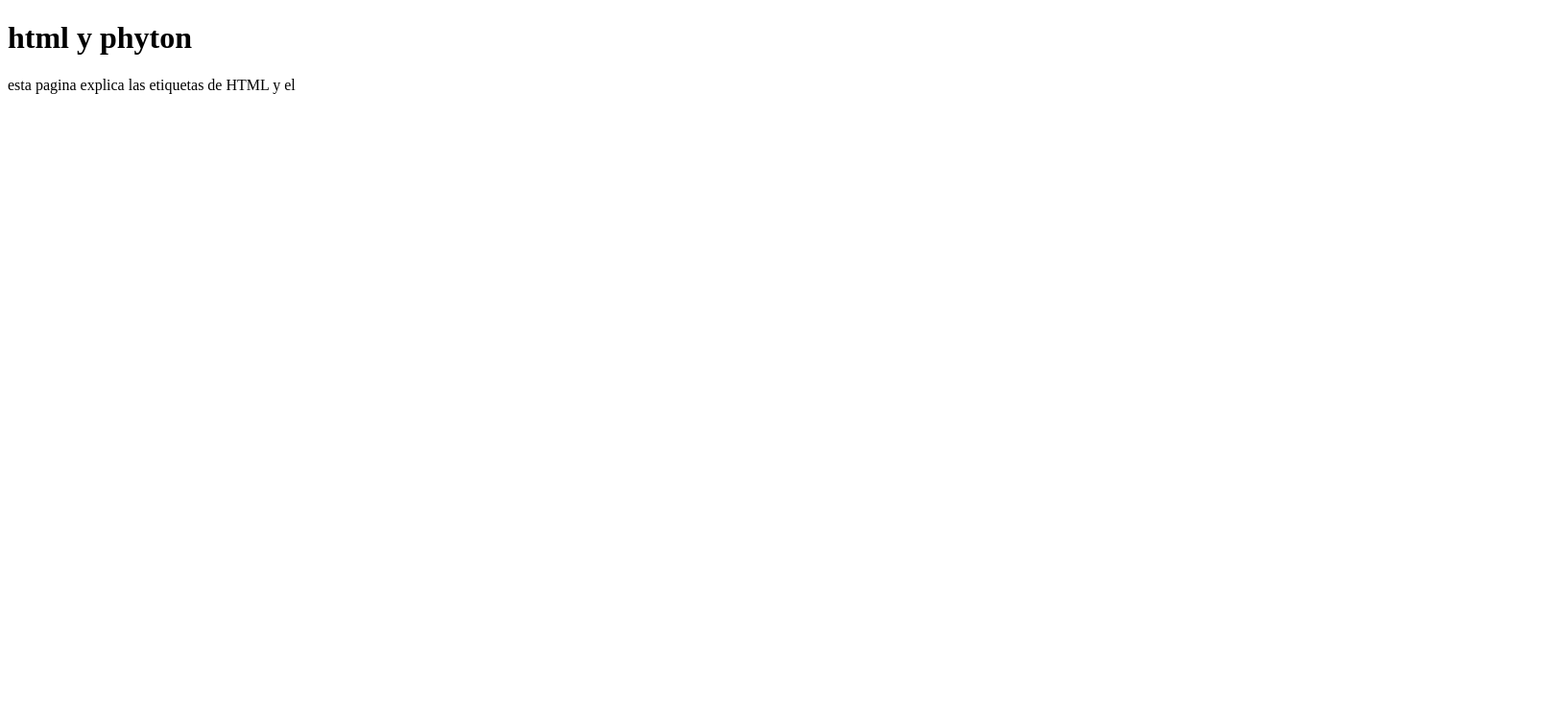
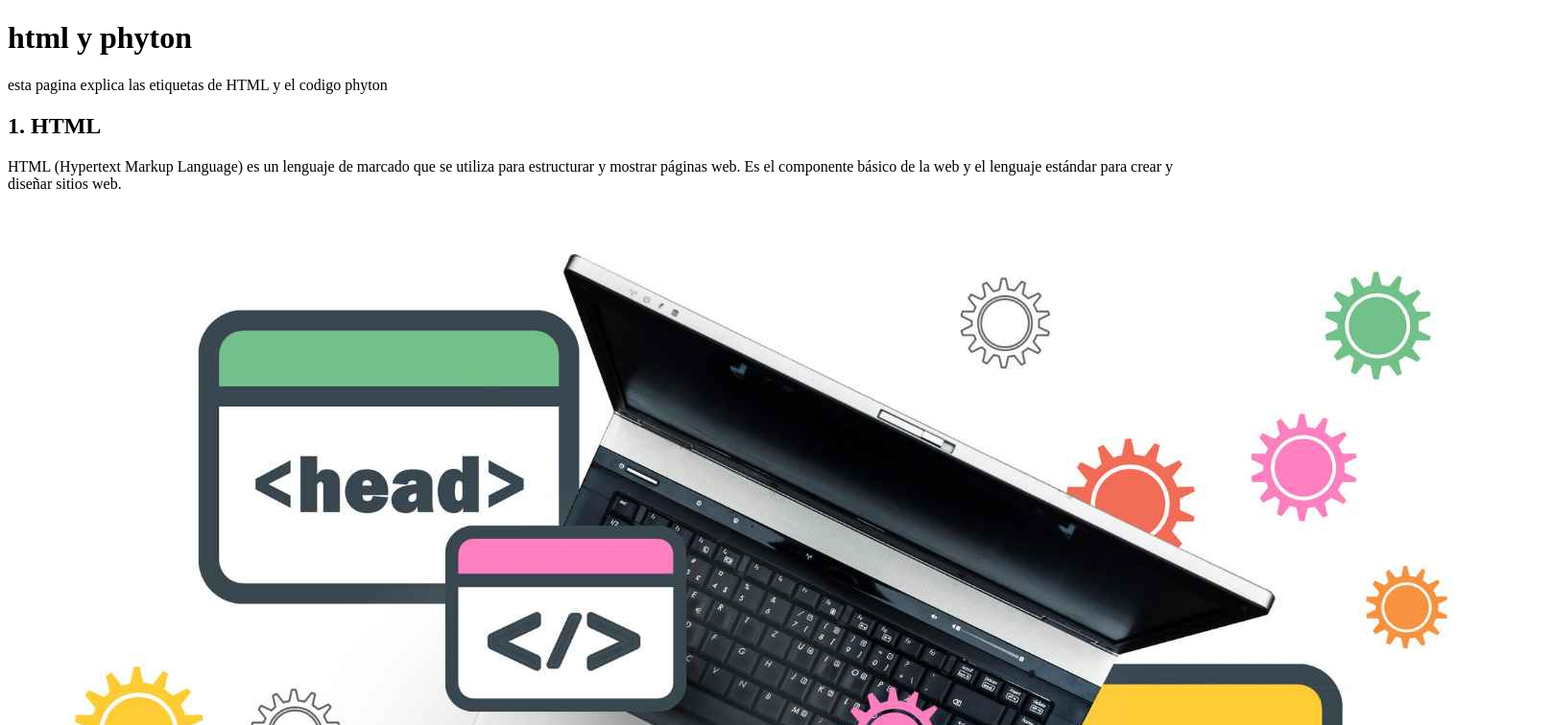
Before and after one commit to Eskisofrenico/Clase2, a plain HTML site: page index.html in a window 1280 px wide. Shown: the top 756 px of the page at 96% size, 1618 px wide, since content can reach past the window. Drawn offline with Linux system fonts and the light colour scheme.

Commit message:
agregamos section html

```diff
--- a/index.html
+++ b/index.html
@@ -9,8 +9,18 @@
 <body>
     <header>
         <h1>html y phyton</h1>
-        <p> esta pagina explica las etiquetas de HTML y el</p>
+        <p> esta pagina explica las etiquetas de HTML y el codigo phyton</p>
     </header>
+    <main>
+        <section>
+            <h2> 1. HTML</h2>
+            <p>
+                HTML (Hypertext Markup Language) es un lenguaje de marcado que se utiliza para estructurar y mostrar páginas web. Es el componente básico de la web
+                y el lenguaje estándar para crear y diseñar sitios web.
+            </p>
+            <img src="./imagenes/¿Que-es-el-HTML.jpg" alt="imagen-de-lenguaje">
+        </section>
+    </main>
 
 </body>
 </html>
```
Also changed, not shown: imagenes/¿Que-es-el-HTML.jpg (added).
